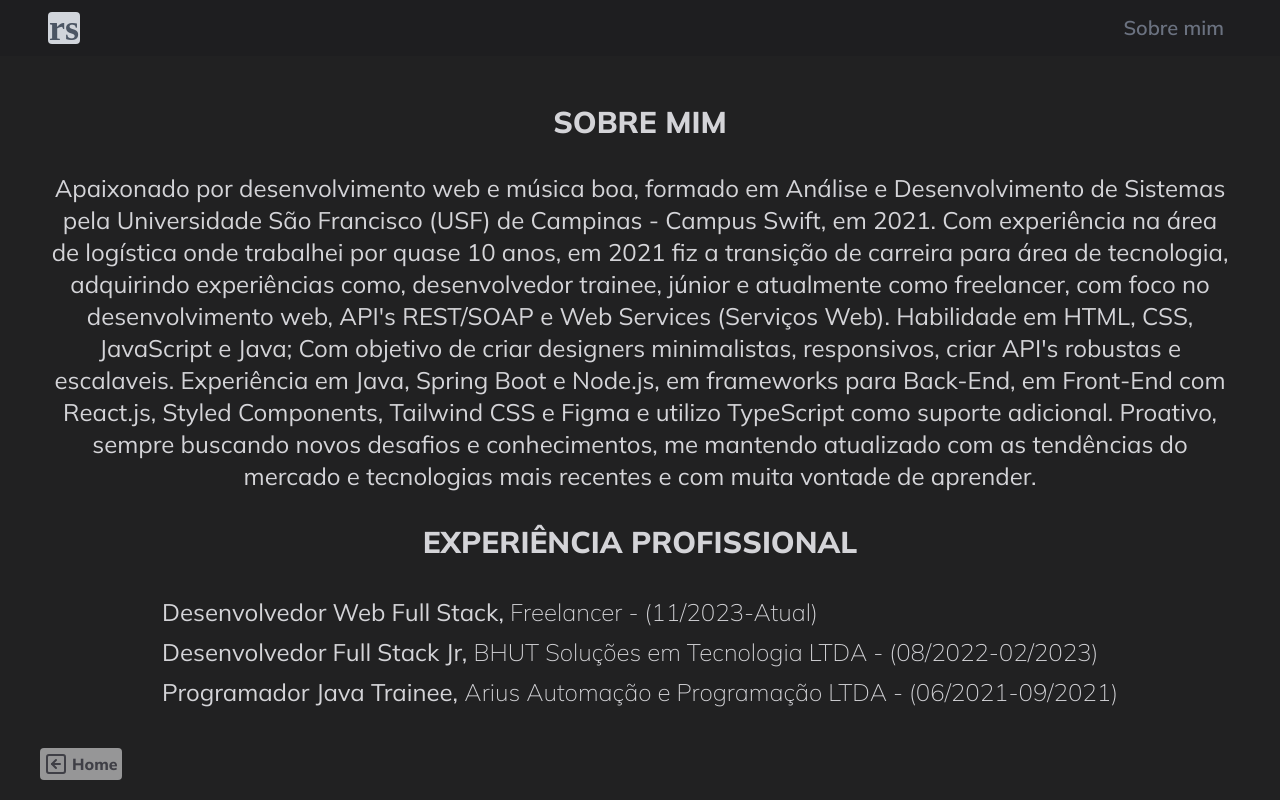
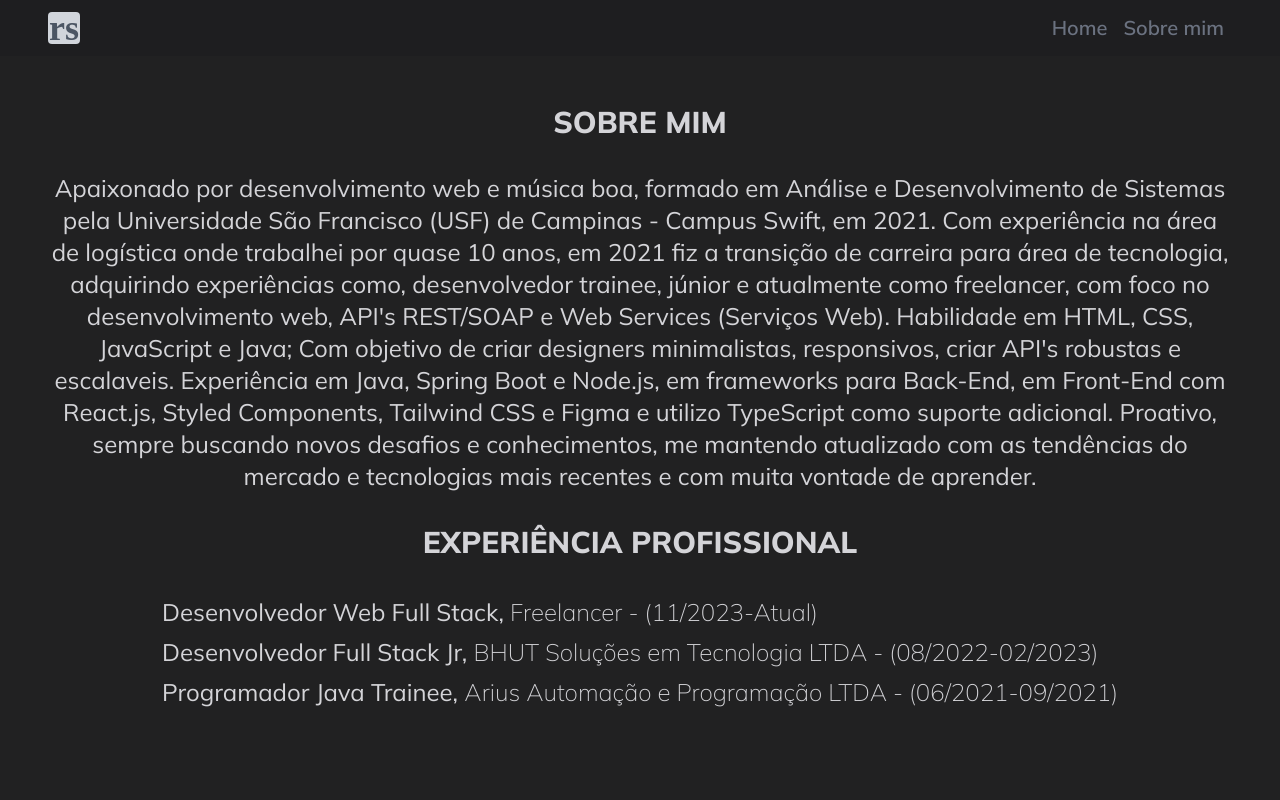
Before and after one commit to rafaelsousapereira/rafael-sousa-web-portfolio, a React (Vite) app: page /about in a window 1280 px wide. Built offline with nearby package versions, Linux system fonts and the light colour scheme; a web font is replaced by a local one.

Commit message:
fix: add text center of page not found and local change in home

```diff
--- a/src/components/about/about.tsx
+++ b/src/components/about/about.tsx
@@ -1,5 +1,4 @@
 import { metadata } from "../../data/data"
-import { ButtonHome } from "../buttons/button-home"
 
 export const About = () => {
 
@@ -34,8 +33,6 @@ export const About = () => {
           ))}
         </ul>
       </div>
-
-      <ButtonHome />
     </>
   )
 }
--- a/src/components/buttons/button-home.tsx
+++ /dev/null
@@ -1,13 +0,0 @@
-import { SquareArrowLeft } from "lucide-react"
-import { Link } from "react-router-dom"
-
-export const ButtonHome = () => {
-  return (
-    <>
-      <Link to="/" className="flex gap-1 fixed bottom-0 left-0 mx-10 my-5 text-base font-extrabold bg-zinc-200/60 p-1 rounded text-zinc-700 hover:bg-violet-600/60 hover:text-violet-300"
-        >
-        <SquareArrowLeft /> Home
-      </Link>
-    </>
-  )
-}
--- a/src/components/error/page-not-found.tsx
+++ b/src/components/error/page-not-found.tsx
@@ -1,12 +1,12 @@
-import { ButtonHome } from "../buttons/button-home"
 
 export const PageNotFound = () => {
   return (
     <>
-      <p className="flex justify-center mt-5 text-zinc-300 font-black text-9xl">404</p>
-      <p className="flex justify-center mt-5 text-zinc-400 font-black text-6xl">Page not found!</p>
-
-      <ButtonHome />
+      <p className="flex justify-center items-center mt-16 text-zinc-300 font-black text-6xl">Erro 404</p>
+      <p className="flex justify-center items-center mt-5 max-[320px]:text-center text-zinc-400 font-black text-4xl">
+        Página não encontrada.
+      </p>
+      <p className="mt-5 text-center max-[320px]:text-center text-zinc-400 font-black text-3xl">Tente novamente.</p>
     </>
   )
 }
--- a/src/components/header/navbar.tsx
+++ b/src/components/header/navbar.tsx
@@ -6,6 +6,7 @@ interface NavBarProps extends ComponentProps<"ul"> {}
 export const NavBar = (props: NavBarProps) => {
 
   const routes = [
+    { url: "/", label: "Home" },
     { url: "/about", label: "Sobre mim" },
   ]
 
```
